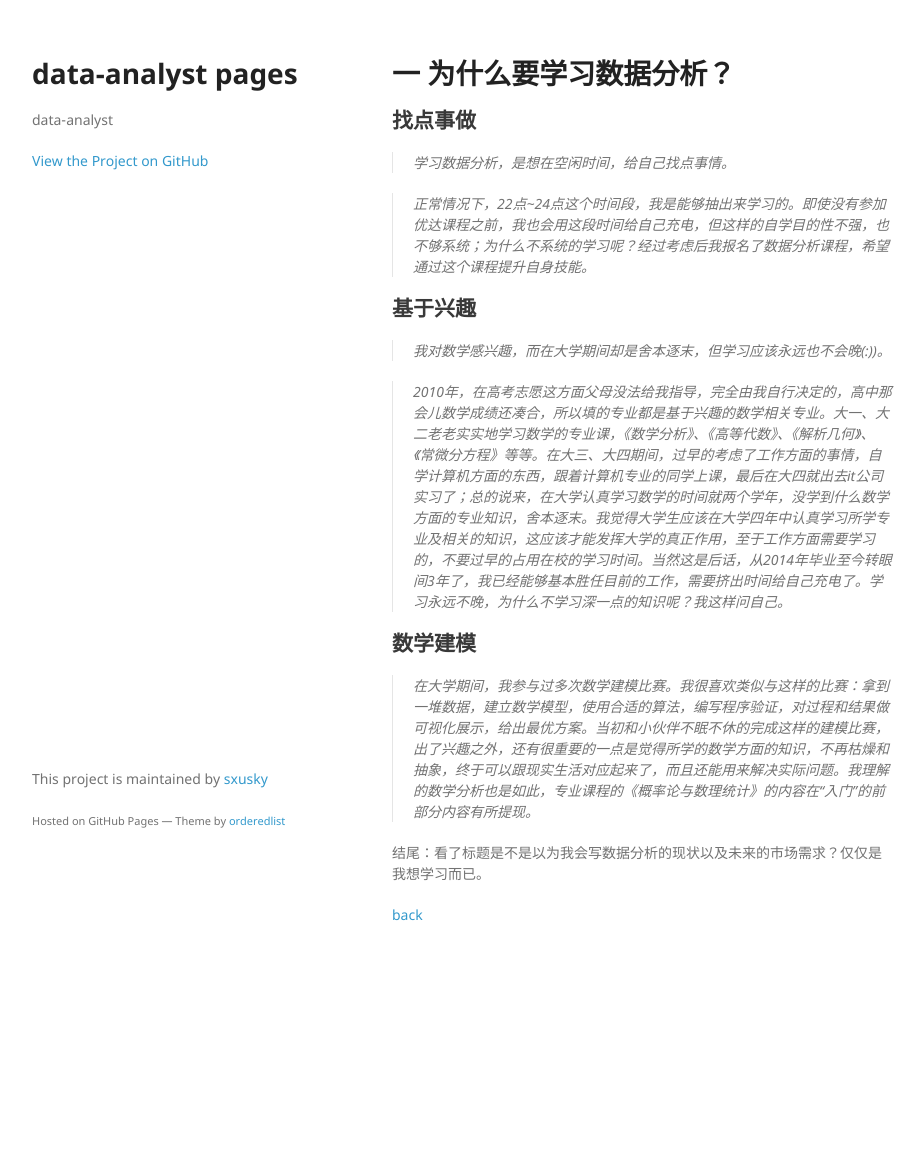
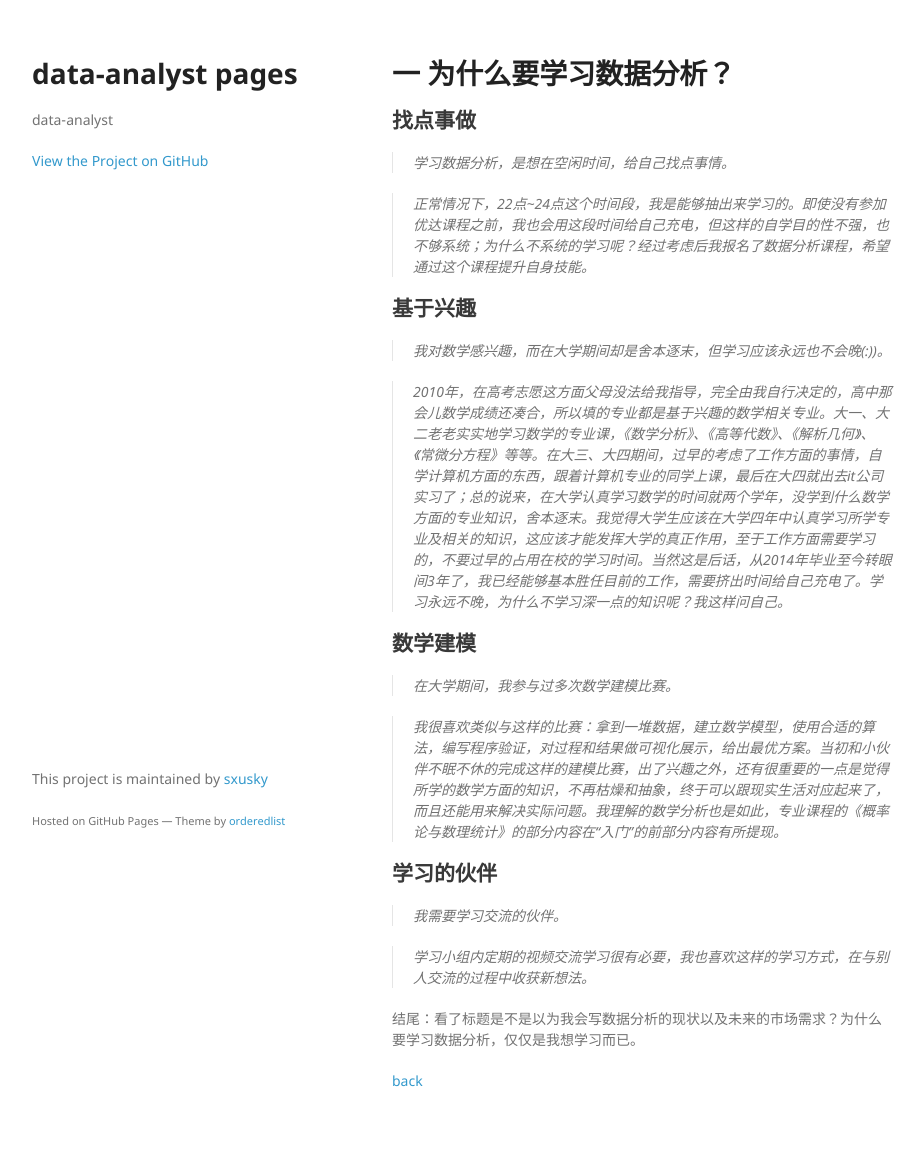
Before and after one commit to sxusky/data-analyst, a Jekyll site: the page built from docs/my-page-1.md, in a window 1280 px wide. Shown: the whole page, without its empty margins (178-1102 px from the left). Built offline with Jekyll 4.4.1, drawn with Linux system fonts in a browser that asks for light colours; our own code applies the rules of GitHub Pages for plain Markdown files; before the commit the page ends 995 px from its top, so only the background shows below that.

Commit message:
my-page-1

```diff
--- a/docs/my-page-1.md
+++ b/docs/my-page-1.md
@@ -15,8 +15,15 @@ layout: default
 > 2010年，在高考志愿这方面父母没法给我指导，完全由我自行决定的，高中那会儿数学成绩还凑合，所以填的专业都是基于兴趣的数学相关专业。大一、大二老老实实地学习数学的专业课，《数学分析》、《高等代数》、《解析几何》、《常微分方程》等等。在大三、大四期间，过早的考虑了工作方面的事情，自学计算机方面的东西，跟着计算机专业的同学上课，最后在大四就出去it公司实习了；总的说来，在大学认真学习数学的时间就两个学年，没学到什么数学方面的专业知识，舍本逐末。我觉得大学生应该在大学四年中认真学习所学专业及相关的知识，这应该才能发挥大学的真正作用，至于工作方面需要学习的，不要过早的占用在校的学习时间。当然这是后话，从2014年毕业至今转眼间3年了，我已经能够基本胜任目前的工作，需要挤出时间给自己充电了。学习永远不晚，为什么不学习深一点的知识呢？我这样问自己。
 
 ## 数学建模
-> 在大学期间，我参与过多次数学建模比赛。我很喜欢类似与这样的比赛：拿到一堆数据，建立数学模型，使用合适的算法，编写程序验证，对过程和结果做可视化展示，给出最优方案。当初和小伙伴不眠不休的完成这样的建模比赛，出了兴趣之外，还有很重要的一点是觉得所学的数学方面的知识，不再枯燥和抽象，终于可以跟现实生活对应起来了，而且还能用来解决实际问题。我理解的数学分析也是如此，专业课程的《概率论与数理统计》的内容在“入门”的前部分内容有所提现。
+> 在大学期间，我参与过多次数学建模比赛。
 
-结尾：看了标题是不是以为我会写数据分析的现状以及未来的市场需求？仅仅是我想学习而已。
+> 我很喜欢类似与这样的比赛：拿到一堆数据，建立数学模型，使用合适的算法，编写程序验证，对过程和结果做可视化展示，给出最优方案。当初和小伙伴不眠不休的完成这样的建模比赛，出了兴趣之外，还有很重要的一点是觉得所学的数学方面的知识，不再枯燥和抽象，终于可以跟现实生活对应起来了，而且还能用来解决实际问题。我理解的数学分析也是如此，专业课程的《概率论与数理统计》的部分内容在“入门”的前部分内容有所提现。
+
+## 学习的伙伴
+> 我需要学习交流的伙伴。
+
+> 学习小组内定期的视频交流学习很有必要，我也喜欢这样的学习方式，在与别人交流的过程中收获新想法。
+
+结尾：看了标题是不是以为我会写数据分析的现状以及未来的市场需求？为什么要学习数据分析，仅仅是我想学习而已。
 
 [back](./)
```
